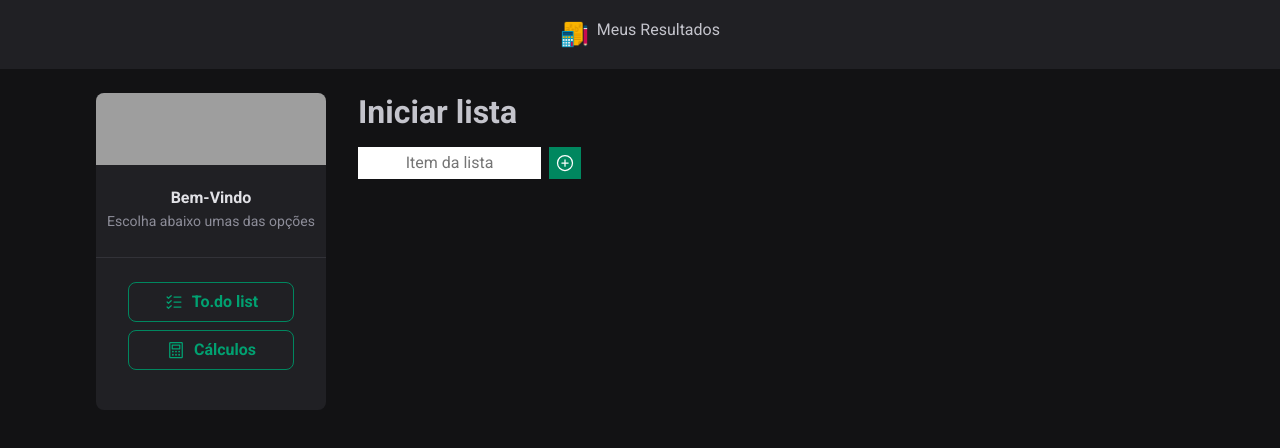
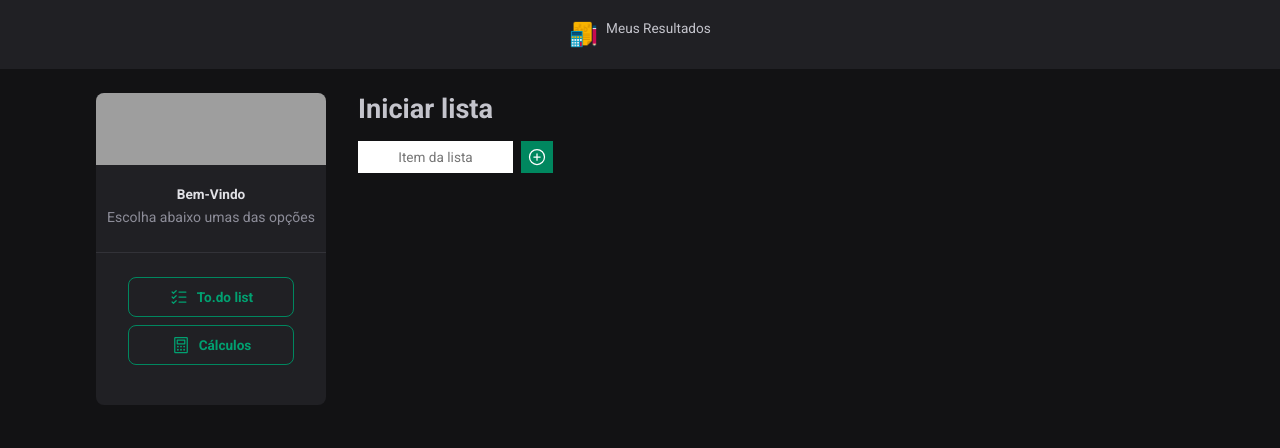
Before and after one commit to samuel2na/the-results, a React (Vite) app: page / in a window 1280 px wide. Both pictures are taken after a click on the button "To.do list". Shown: the top 448 px of the page. Built offline with nearby package versions, Linux system fonts and the light colour scheme; grey boxes are pictures that could not be loaded.

Commit message:
alter global font-size

```diff
--- a/src/components/TodoItem.module.css
+++ b/src/components/TodoItem.module.css
@@ -7,7 +7,9 @@
 }
 
 .todoListBoxItem {
-  margin: 0.6rem 0 0 0;
+  /* margin: 0.6rem 0 0 0; */
+  margin: 0.3rem 0 0.3rem 0;
+
 }
 
 .todoListBoxItem input {
--- a/src/components/TodoList.module.css
+++ b/src/components/TodoList.module.css
@@ -1,5 +1,5 @@
 .container {
-  width: 14rem; /*27rem;*/
+  width: 12.5rem; /*14rem;*/ /*27rem;*/
 }
 
 .todoListBox {
--- a/src/global.css
+++ b/src/global.css
@@ -25,6 +25,18 @@
   box-sizing: border-box; /* impede que margin, padding..etc nunca aumentem a altura do elemento*/
 }
 
+html {
+   /* tamanho padrão da font-size para desktop é 16px
+    obs.: REM equivale ao tamanho do font-size da tela */
+  @media(max-width: 1080px) {
+      font-size: 93.75%; /* 16 * 0,9375 = 15px */
+  }
+
+  @media(max-width: 720px) {
+      font-size: 81.5%; /* 16 * 0,875 = 14px --- 16 * 0,815 = 13px */
+  }
+}
+
 body {
   background-color: var(--gray-900);
   color: var(--gray-300);
@@ -34,5 +46,6 @@ body {
 body, input, textarea, button {
   font-family: 'Roboto', sans-serif;
   font-weight: 400;
-  font-size: 1rem; /* a font se adapata ao tamanho da tela 1rem = 16px; */
+  font-size: 0.85rem;
+  /* a font se adapata ao tamanho da tela 1rem = 16px; */
 }
```
